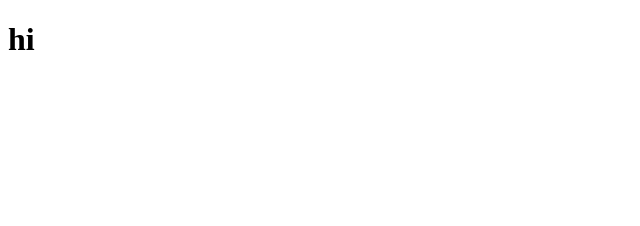
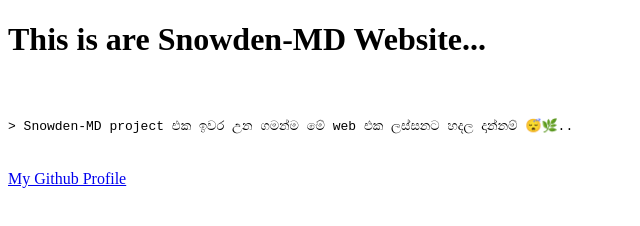
Before and after one commit to MasterX-0/MasterX-0.github.io, a plain HTML site: page index.html in a window 1280 px wide. Shown: the whole page, without its empty margins (0-640 px from the left). Drawn offline with Linux system fonts and the light colour scheme.

Commit message:
Update index.html

```diff
--- a/index.html
+++ b/index.html
@@ -1,7 +1,11 @@
 <!DOCTYPE html>
 <html>
 <body>
-<title>About Me</title>
-<h1>hi</h1>
+<title>Project Snowden-MD</title>
+<h1>This is are Snowden-MD Website... </h1><br><br>
+<code>> Snowden-MD project එක ඉවර උන ගමන්ම මේ web එක ලස්සනට හදල දාන්නම් 😴🌿..</code><br>
+ <br>
+
+<br><a href="https://github.com/Dilum125"> My Github Profile</a><br>
 </body>
 </html>
```
